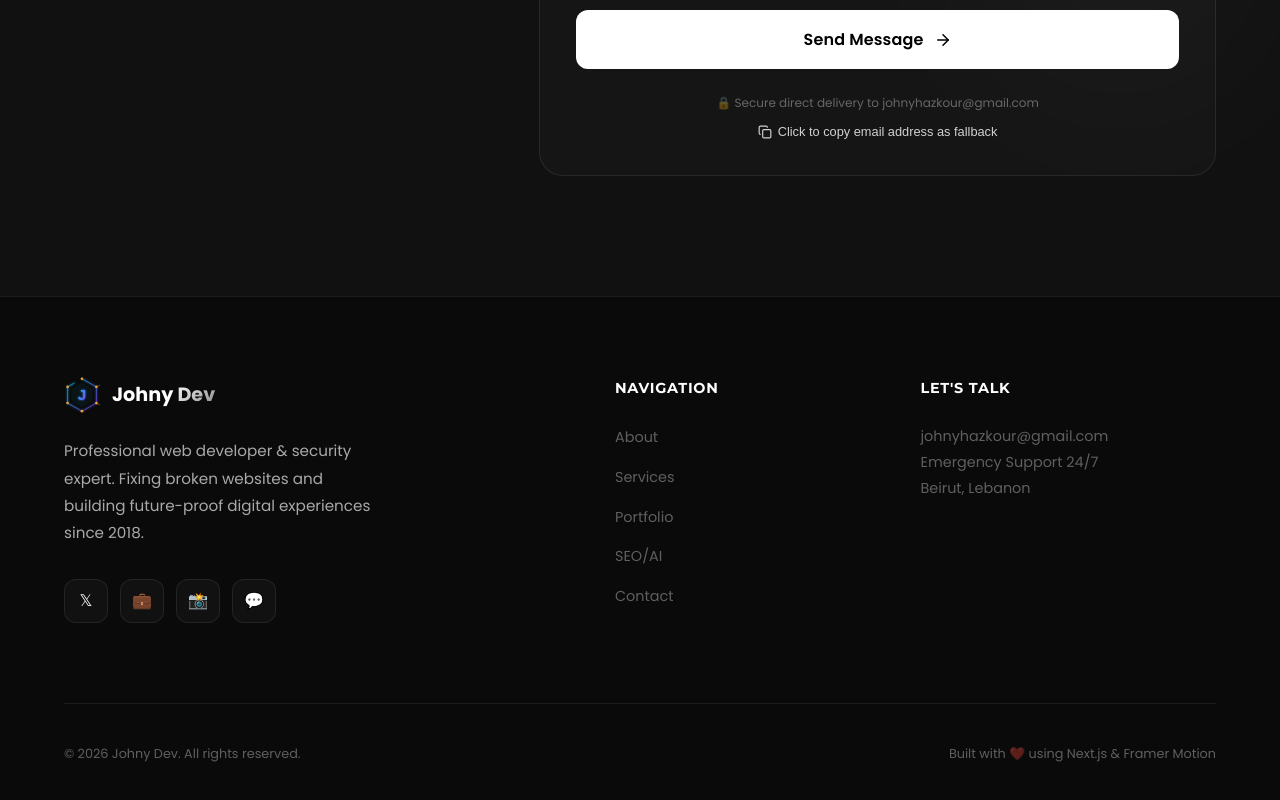
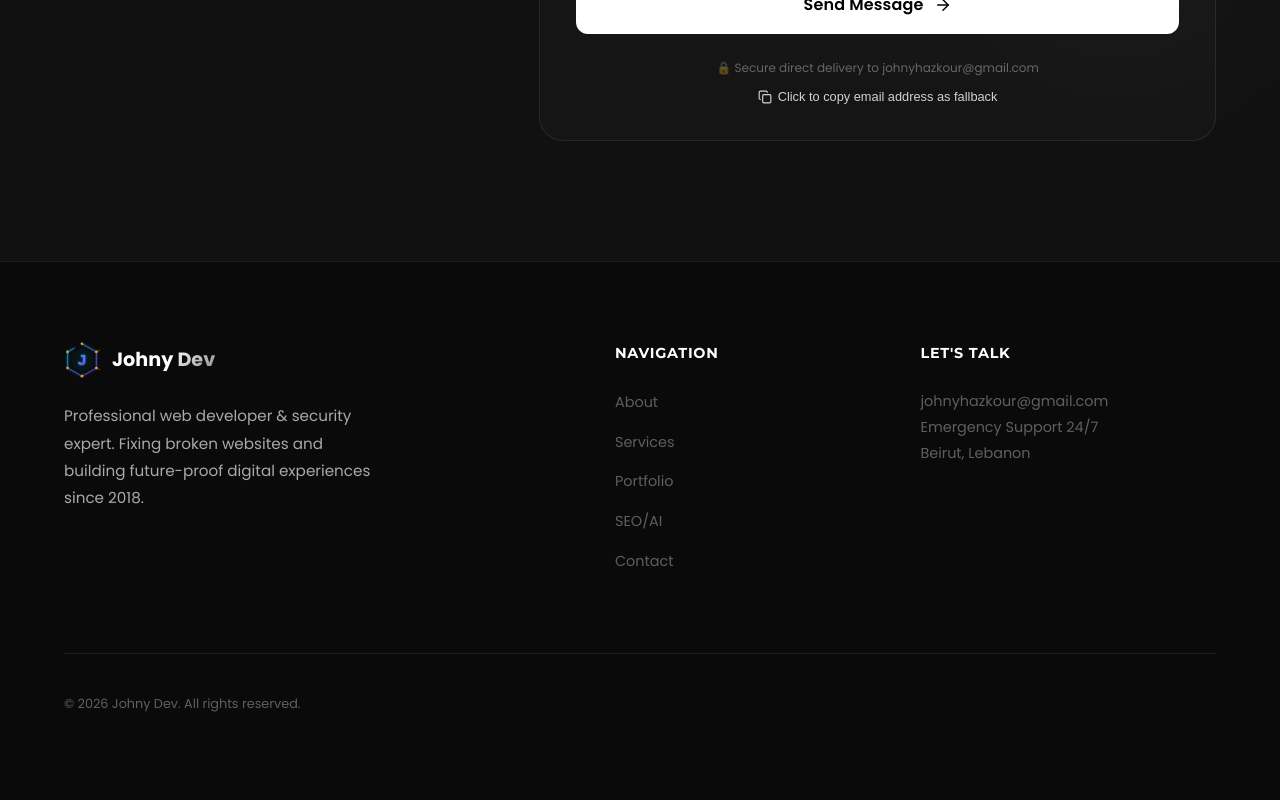
Before and after one commit to johnyhazkour/portfolio, a Next.js app: page / in a window 1280 px wide. Shown: the part 10758-11558 px from the top of the page. After the commit the page ends 11513 px from the top, so only its background shows below. Built offline with nearby package versions, Linux system fonts and the light colour scheme.

Commit message:
Update contact info, remove footer icons/text, and refine SEO

```diff
--- a/src/components/ContactSection.tsx
+++ b/src/components/ContactSection.tsx
@@ -18,8 +18,8 @@ const services = [
 
 const contacts = [
     { icon: <Mail size={20} />, label: "Email", value: "johnyhazkour@gmail.com", href: "mailto:johnyhazkour@gmail.com", color: "#ffffff" },
-    { icon: <MessageCircle size={20} />, label: "WhatsApp", value: "+961 71 234 567", href: "https://wa.me/96171234567", color: "#cccccc" },
-    { icon: <Linkedin size={20} />, label: "LinkedIn", value: "In/johny-hazkour", href: "https://www.linkedin.com/in/johny-hazkour-8b40921ab", color: "#aaaaaa" },
+    { icon: <MessageCircle size={20} />, label: "WhatsApp", value: "+9613436684", href: "https://wa.me/9613436684", color: "#cccccc" },
+    { icon: <Linkedin size={20} />, label: "LinkedIn", value: "In/johny-hazkour", href: "https://www.linkedin.com/in/johny-hazkour-8b40921ab/", color: "#aaaaaa" },
 ];
 
 type FieldName = "name" | "email" | "service" | "message";
--- a/src/components/Footer.tsx
+++ b/src/components/Footer.tsx
@@ -38,23 +38,6 @@ export default function Footer() {
                             <p style={{ color: "var(--text-secondary)", maxWidth: 320, lineHeight: 1.8, fontSize: "0.95rem" }}>
                                 Professional web developer & security expert. Fixing broken websites and building future-proof digital experiences since 2018.
                             </p>
-                            <div className="social-links" style={{ display: "flex", gap: 12, marginTop: 32 }}>
-                                {social.map((s, i) => (
-                                    <motion.div
-                                        key={i}
-                                        whileHover={{ scale: 1.15, background: "rgba(255,255,255,0.08)", borderColor: "var(--accent-cyan)" }}
-                                        style={{
-                                            width: 44, height: 44, borderRadius: 12,
-                                            background: "rgba(255,255,255,0.03)",
-                                            border: "1px solid var(--border)",
-                                            display: "flex", alignItems: "center", justifyContent: "center",
-                                            cursor: "pointer", transition: "all 0.2s"
-                                        }}
-                                    >
-                                        {s}
-                                    </motion.div>
-                                ))}
-                            </div>
                         </Reveal>
                     </div>
 
@@ -108,7 +91,7 @@ export default function Footer() {
                             flex: 1 1 100%;
                             width: 100%;
                         }
-                        .footer-logo-wrapper, .social-links {
+                        .footer-logo-wrapper {
                             justify-content: center;
                         }
                         .footer-brand p {
@@ -125,9 +108,6 @@ export default function Footer() {
                     <p style={{ fontSize: "0.8rem", color: "var(--text-muted)" }} suppressHydrationWarning>
                         © {currentYear} Johny Dev. All rights reserved.
                     </p>
-                    <p style={{ fontSize: "0.8rem", color: "var(--text-muted)" }}>
-                        Built with ❤️ using Next.js & Framer Motion
-                    </p>
                 </div>
             </div>
         </footer>
--- a/src/components/SEOSection.tsx
+++ b/src/components/SEOSection.tsx
@@ -39,7 +39,6 @@ const seoServices = [
         description: "The cutting edge of search. I optimize your content to appear in AI-generated answers from ChatGPT, Perplexity, and Gemini — ensuring your brand is the chosen reference.",
         process: [
             "AI citation analysis & source positioning",
-            "E-E-A-T enhancement & authority building",
             "Topical authority content clustering",
             "Machine-readable structured data strategy",
         ],
```
Also changed, not shown: 16 other files (tests, documents, lock files or other folders).
